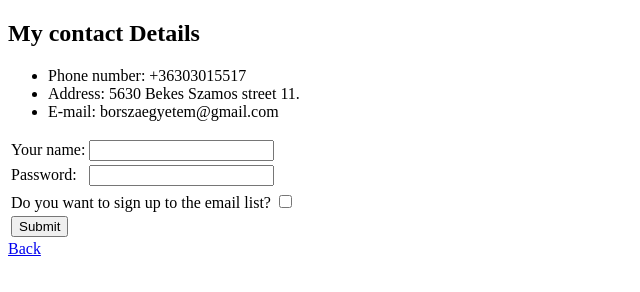
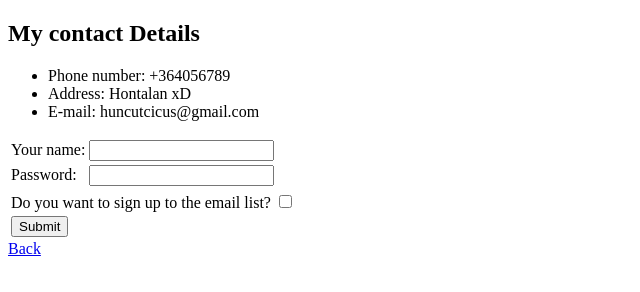
Before and after one commit to Borbiro/CV, a plain HTML site: page contact.html in a window 1280 px wide. Shown: the whole page, without its empty margins (0-640 px from the left). Drawn offline with Linux system fonts and the light colour scheme.

Commit message:
Update contact.html
Change private informatics

```diff
--- a/contact.html
+++ b/contact.html
@@ -7,9 +7,9 @@
   <body>
     <h2>My contact Details</h2>
     <ul>
-      <li>Phone number: +36303015517</li>
-      <li>Address: 5630 Bekes Szamos street 11.</li>
-      <li>E-mail: borszaegyetem@gmail.com</li>
+      <li>Phone number: +364056789</li>
+      <li>Address: Hontalan xD</li>
+      <li>E-mail: huncutcicus@gmail.com</li>
     </ul>
 
     <form action="">
```
